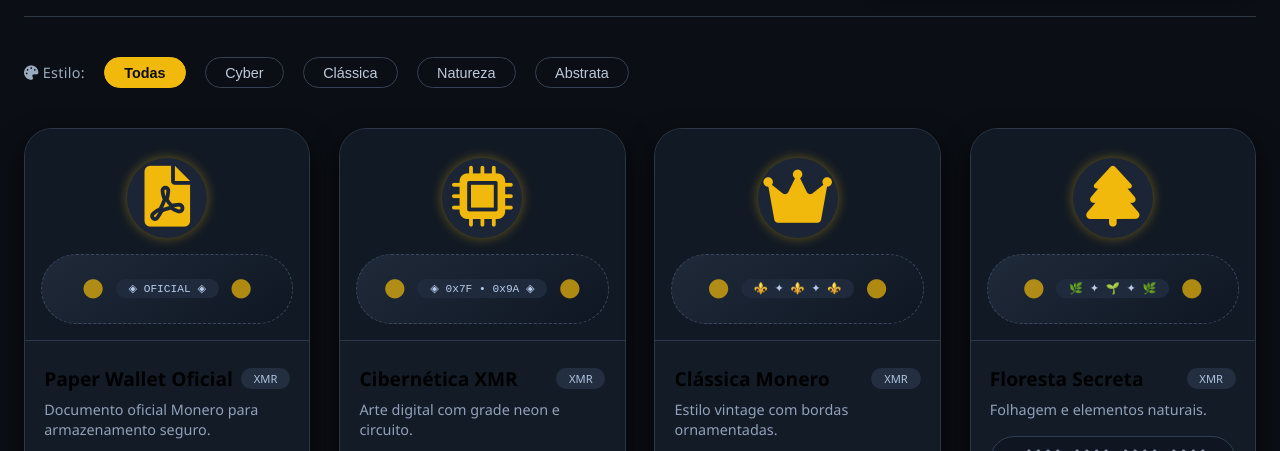
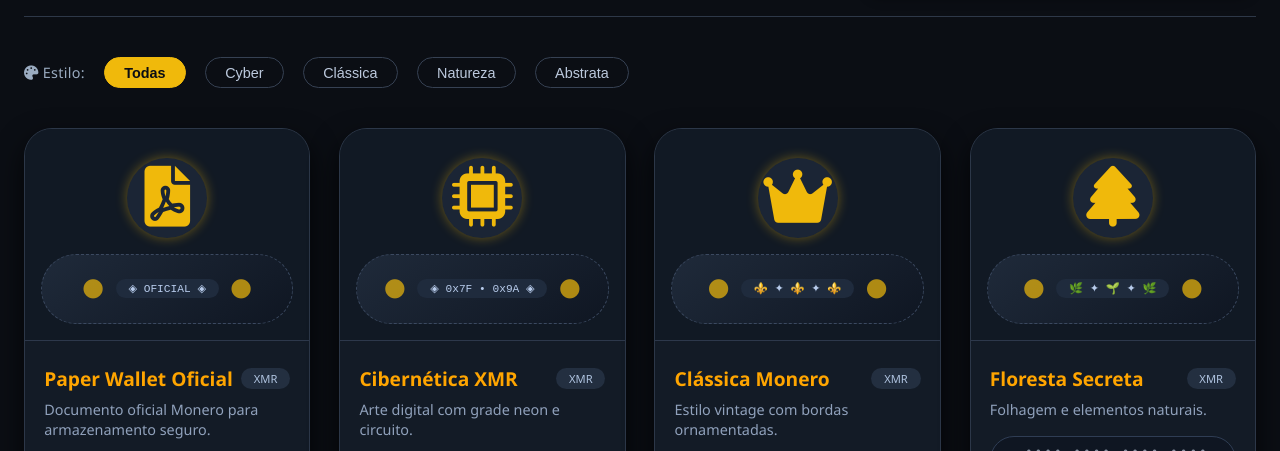
Before and after one commit to projetoswsg-ux/memezec, a plain HTML site: page moal.html in a window 1280 px wide. Shown: the part 81-532 px from the top of the page. Drawn offline with Linux system fonts and the light colour scheme.

Commit message:
Update moal.html

```diff
--- a/moal.html
+++ b/moal.html
@@ -16,7 +16,7 @@
     body {
       background: #0b0e14;
       font-family: 'Segoe UI', Roboto, system-ui, sans-serif;
-      color: #orange ;
+      color: orange;
       padding: 2rem 1.5rem;
       min-height: 100vh;
       display: flex;
```
